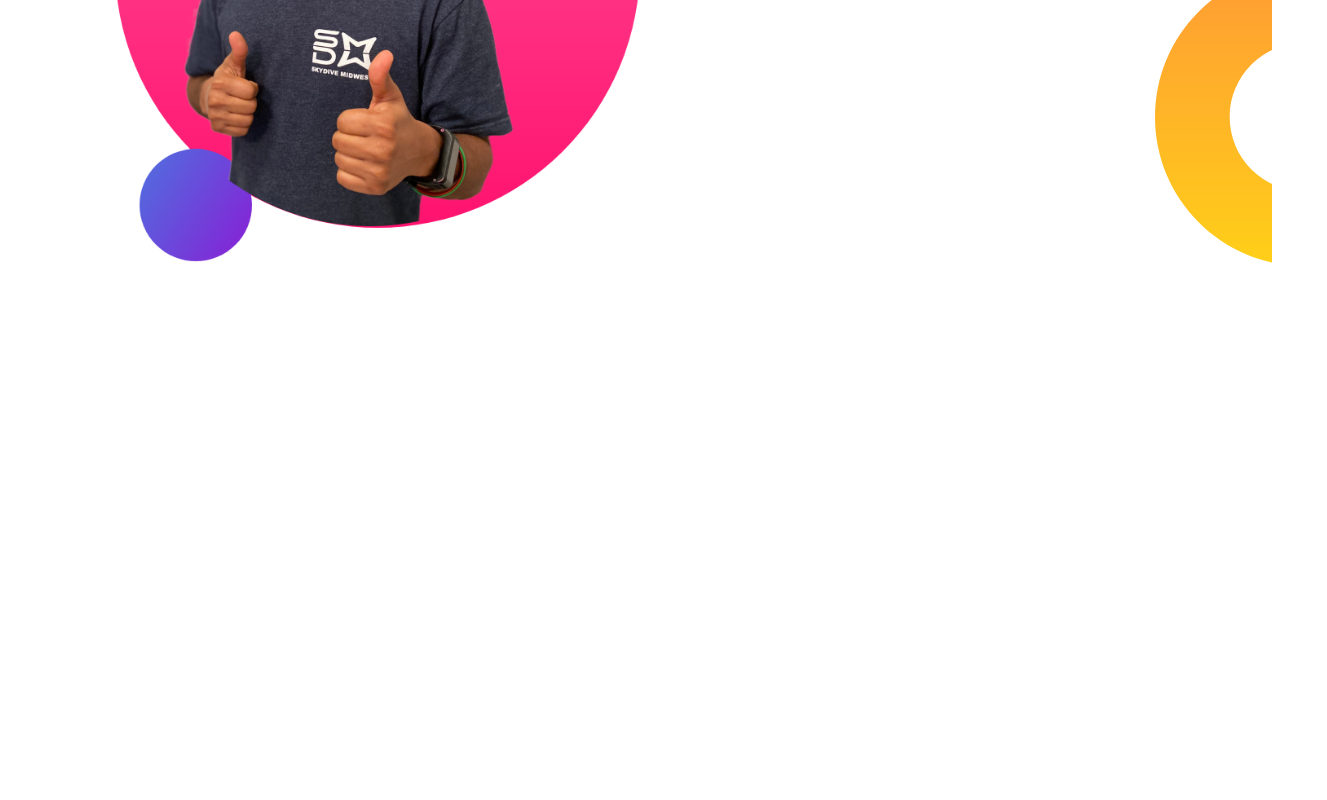
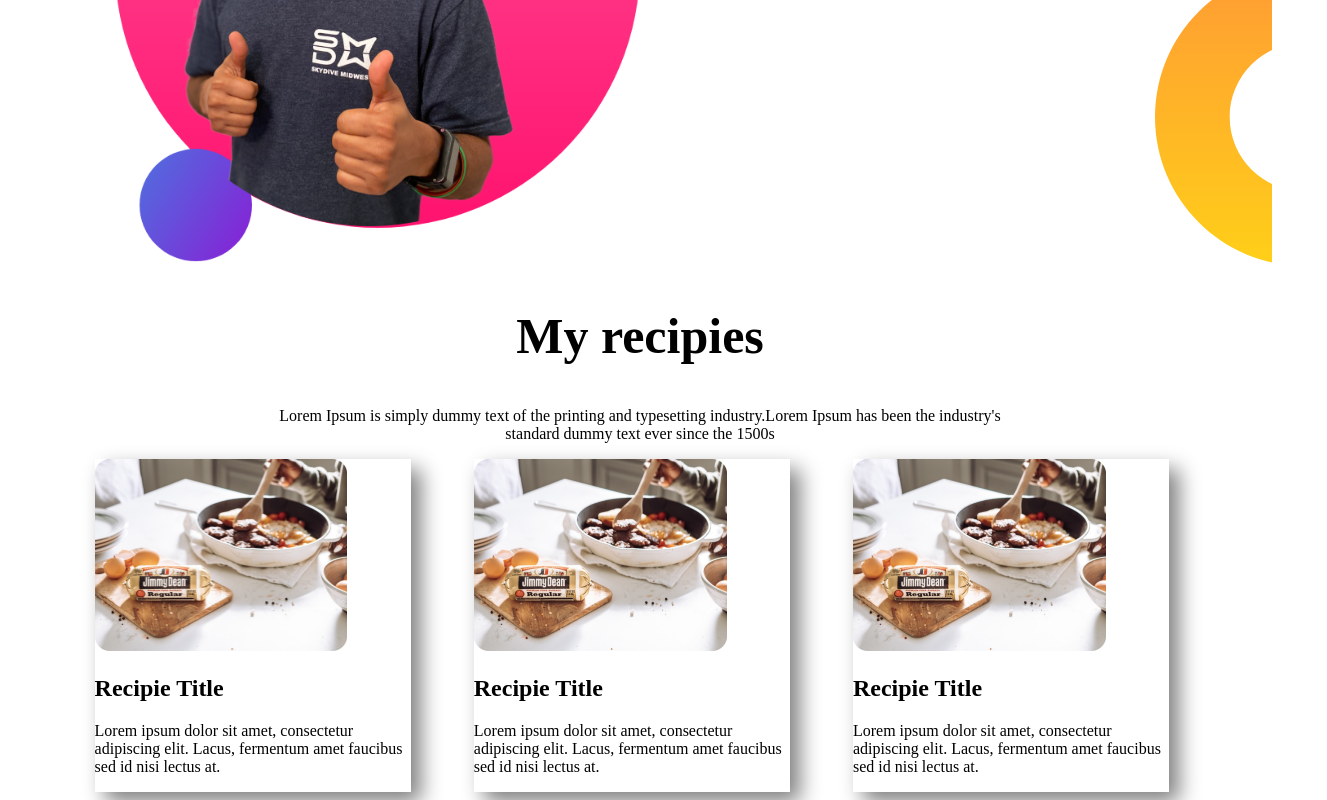
Before and after one commit to xaveer-Arif/assignment, a plain HTML site: page index.html in a window 1280 px wide. Shown: the part 970-1770 px from the top of the page, 1327 px wide, since content can reach past the window. Before the commit the page ends 1244 px from the top, so only its background shows below. Drawn offline with Linux system fonts and the light colour scheme.

Commit message:
3rd part partial

```diff
--- a/index.html
+++ b/index.html
@@ -37,5 +37,42 @@
             </div>
         </section>
 
+        <section>
+            <div class="alignment">
+                <h1>My recipies</h1>
+                <p>Lorem Ipsum is simply dummy text of the printing and typesetting industry.Lorem Ipsum has been the industry's standard dummy text ever since the 1500s</p>
+            </div>
+                <!-- ............for box............... -->
+            <div class="box">
+                <div class="inner-box">
+                    <img src="img/Cover 1.jpg" alt="">
+                    <h2>Recipie Title</h2>
+                    <p>Lorem ipsum dolor sit amet,
+                        consectetur adipiscing elit. Lacus,
+                        fermentum amet faucibus sed id nisi
+                        lectus at.</p>
+                </div>
+
+                <div class="inner-box">
+                        <img src="img/Cover 1.jpg" alt="">
+                        <h2>Recipie Title</h2>
+                        <p>Lorem ipsum dolor sit amet,
+                        consectetur adipiscing elit. Lacus,
+                        fermentum amet faucibus sed id nisi
+                        lectus at.</p>
+                </div>
+
+
+                <div class="inner-box">
+                       <img src="img/Cover 1.jpg" alt="">
+                       <h2>Recipie Title</h2>
+                       <p>Lorem ipsum dolor sit amet,
+                        consectetur adipiscing elit. Lacus,
+                        fermentum amet faucibus sed id nisi
+                        lectus at.</p>
+
+                </div>
+            </div>
+        </section>
 </body>
 </html>
--- a/style.css
+++ b/style.css
@@ -30,3 +30,21 @@ h1{
    background-position:right bottom;
 
 }
+.alignment{
+    text-align: center;
+    margin: 0 250px;
+}
+.box{
+    width: 100%;
+    display: flex;
+    padding-left: 55px;
+
+}
+.inner-box{
+    width: 25%;
+    margin: 0 2.5%;
+   box-shadow: 10px 10px 20px gray;
+}
+.inner-box img{
+    width: 80%;
+}
```
